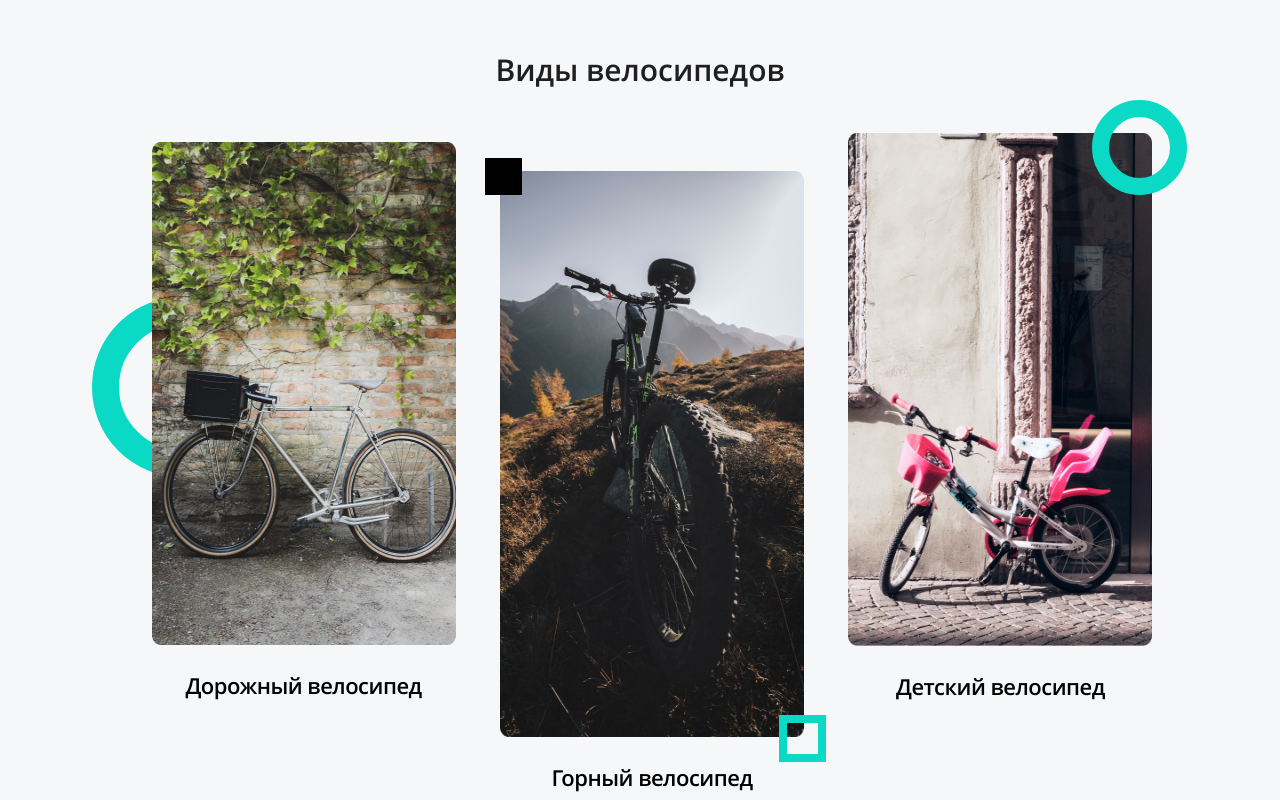
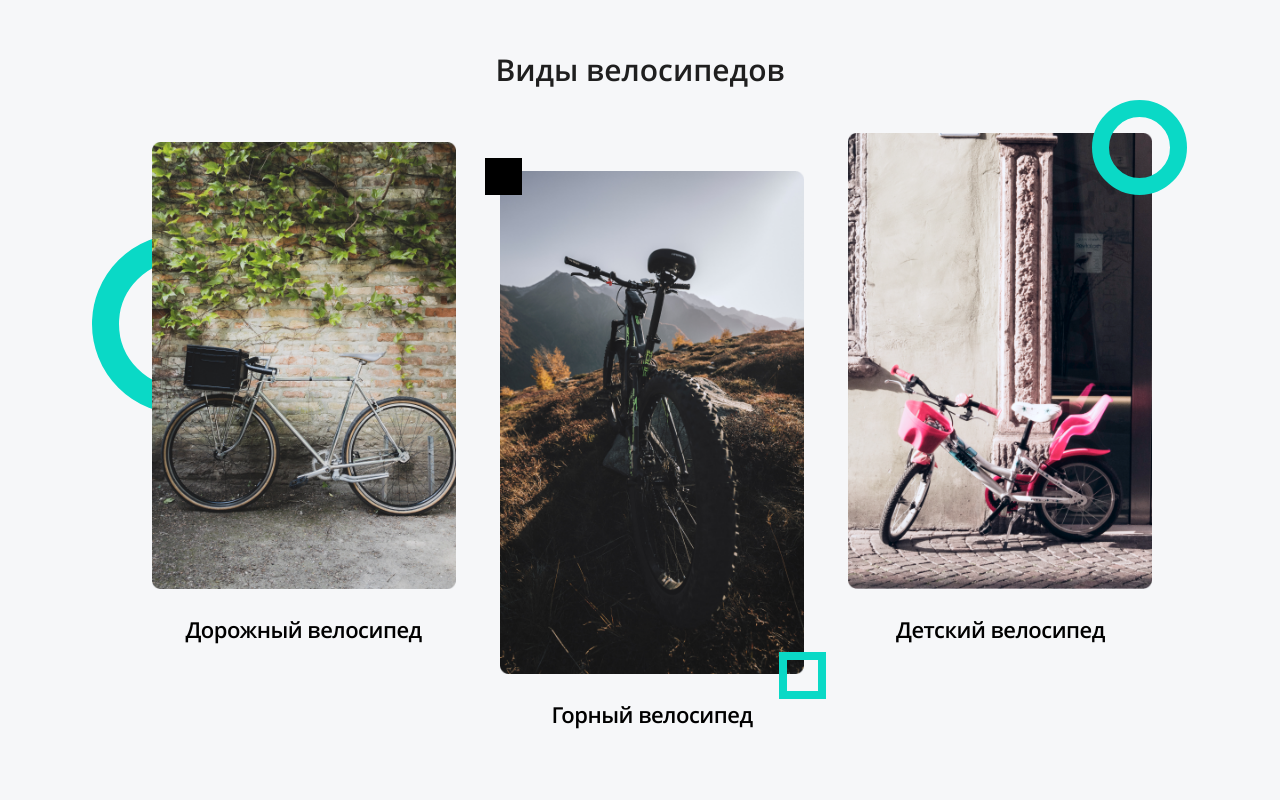
Before and after one commit to dicoderr/bikes, a website: page source/index.html in a window 1280 px wide. Shown: the part 1460-2260 px from the top of the page. Drawn offline with nearby package versions, Linux system fonts and the light colour scheme; files that its build step writes are made by us from their sources; files whose address does not match are found by name.

Commit message:
Fix bikes images height and overflow

```diff
--- a/source/index.html
+++ b/source/index.html
@@ -82,7 +82,7 @@
         <figure class="bikes__andreas">
           <picture>
             <source media="(max-width: 1023px)" srcset="img/andreas-haimerl-sm.png, img/andreas-haimerl-sm@2x.png 2x">
-            <img src="img/andreas-haimerl-lg.png" alt="Дорожный велосипед" width="342" height="503"
+            <img src="img/andreas-haimerl-lg.png" alt="Дорожный велосипед" width="342"
               srcset="img/andreas-haimerl-lg.png, img/andreas-haimerl-lg@2x.png 2x">
           </picture>
           <figcaption>Дорожный велосипед</figcaption>
@@ -91,7 +91,7 @@
           <picture>
             <source media="(max-width: 1023px)"
               srcset="img/eberhard-grossgasteiger-sm.png, img/eberhard-grossgasteiger-sm@2x.png 2x">
-            <img src="img/eberhard-grossgasteiger-lg.png" alt="Горный велосипед" width="342" height="566"
+            <img src="img/eberhard-grossgasteiger-lg.png" alt="Горный велосипед" width="342"
               srcset="img/eberhard-grossgasteiger-lg.png, img/eberhard-grossgasteiger-lg@2x.png 2x">
           </picture>
           <figcaption>Горный велосипед</figcaption>
@@ -99,7 +99,7 @@
         <figure class="bikes__roger">
           <picture>
             <source media="(max-width: 1023px)" srcset="img/roger-goh-sm.png, img/roger-goh-sm@2x.png 2x">
-            <img src="img/roger-goh-lg.png" alt="Детский велосипед" width="342" height="513"
+            <img src="img/roger-goh-lg.png" alt="Детский велосипед" width="342"
               srcset="img/roger-goh-lg.png, img/roger-goh-lg@2x.png 2x">
           </picture>
           <figcaption>Детский велосипед</figcaption>
--- a/source/sass/blocks/_bikes.scss
+++ b/source/sass/blocks/_bikes.scss
@@ -55,6 +55,7 @@
   left: 12px;
 
   display: flex;
+  flex-wrap: wrap;
   justify-content: space-between;
 
   width: 96.57%;
```
Also changed, not shown: build/css/style.css, build/css/style.min.css, build/index.html, 1 other file.
